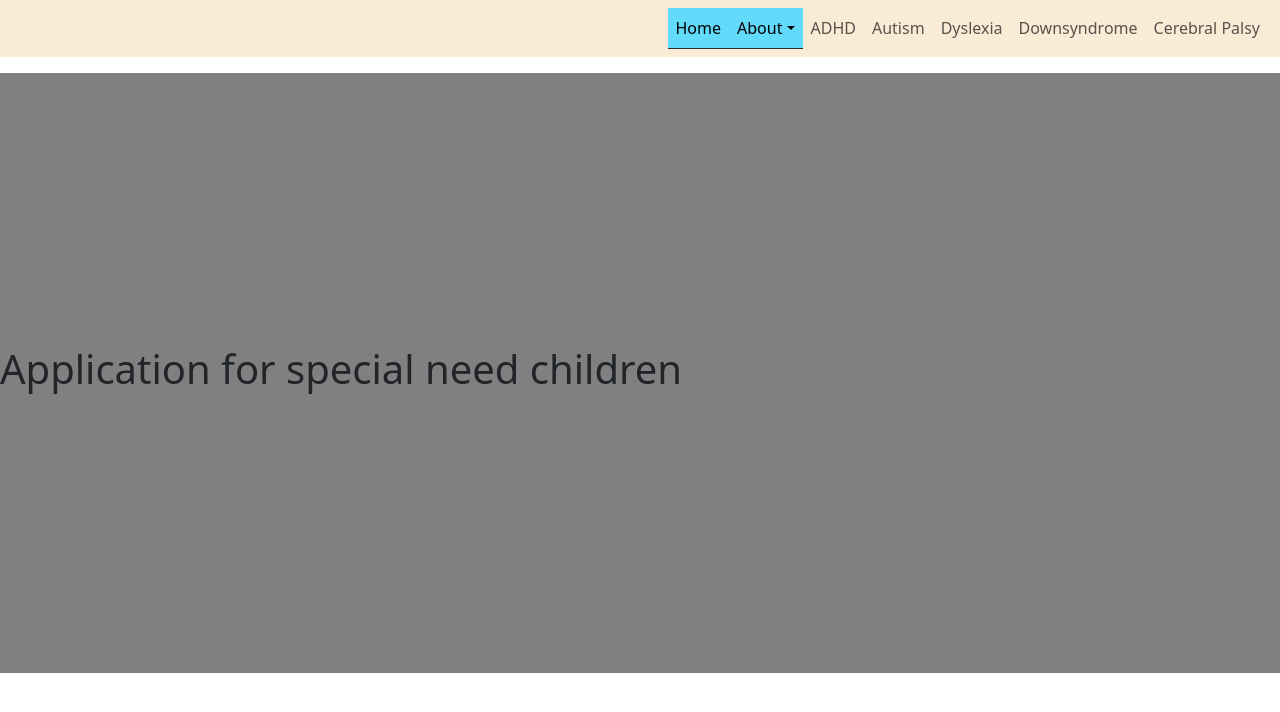
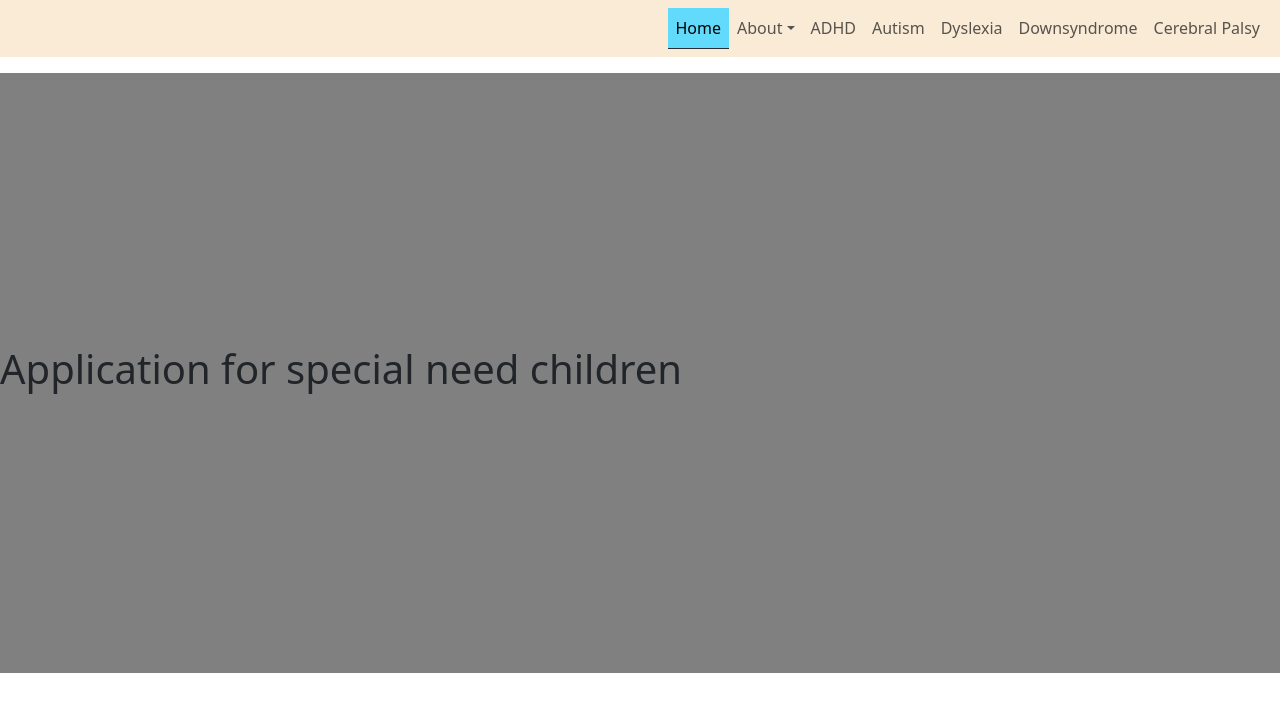
Before and after one commit to mtkinverse/Special-need-children, a React (Create React App) app in the folder frontend/: page / in a window 1280 px wide. Shown: the top 712 px of the page. Built offline with nearby package versions, Linux system fonts and the light colour scheme.

Commit message:
Resolve the page active problem

```diff
--- a/frontend/src/components/Navbar.js
+++ b/frontend/src/components/Navbar.js
@@ -14,12 +14,12 @@ function Navbar() {
               <NavLink className="nav-link" aria-current="page" to="/" activeClassName="active">Home</NavLink>
             </li>
             <li className="nav-item dropdown">
-              <NavLink className="nav-link dropdown-toggle" to="/" role="button" data-bs-toggle="dropdown" aria-expanded="false" activeClassName="active">
+              <NavLink className="nav-link dropdown-toggle" to="/about" role="button" data-bs-toggle="dropdown" aria-expanded="false" activeClassName="active">
                 About
               </NavLink>
               <ul className="dropdown-menu">
-                <li><NavLink className="dropdown-item" to="/">Developers</NavLink></li>
-                <li><NavLink className="dropdown-item" to="/">Organization</NavLink></li>
+                <li><NavLink className="dropdown-item" to="/developers">Developers</NavLink></li>
+                <li><NavLink className="dropdown-item" to="/organizations">Organization</NavLink></li>
                 <li><hr className="dropdown-divider" /></li>
               </ul>
             </li>
```
Also changed, not shown: frontend/public/index.html (+10 -6 lines).
